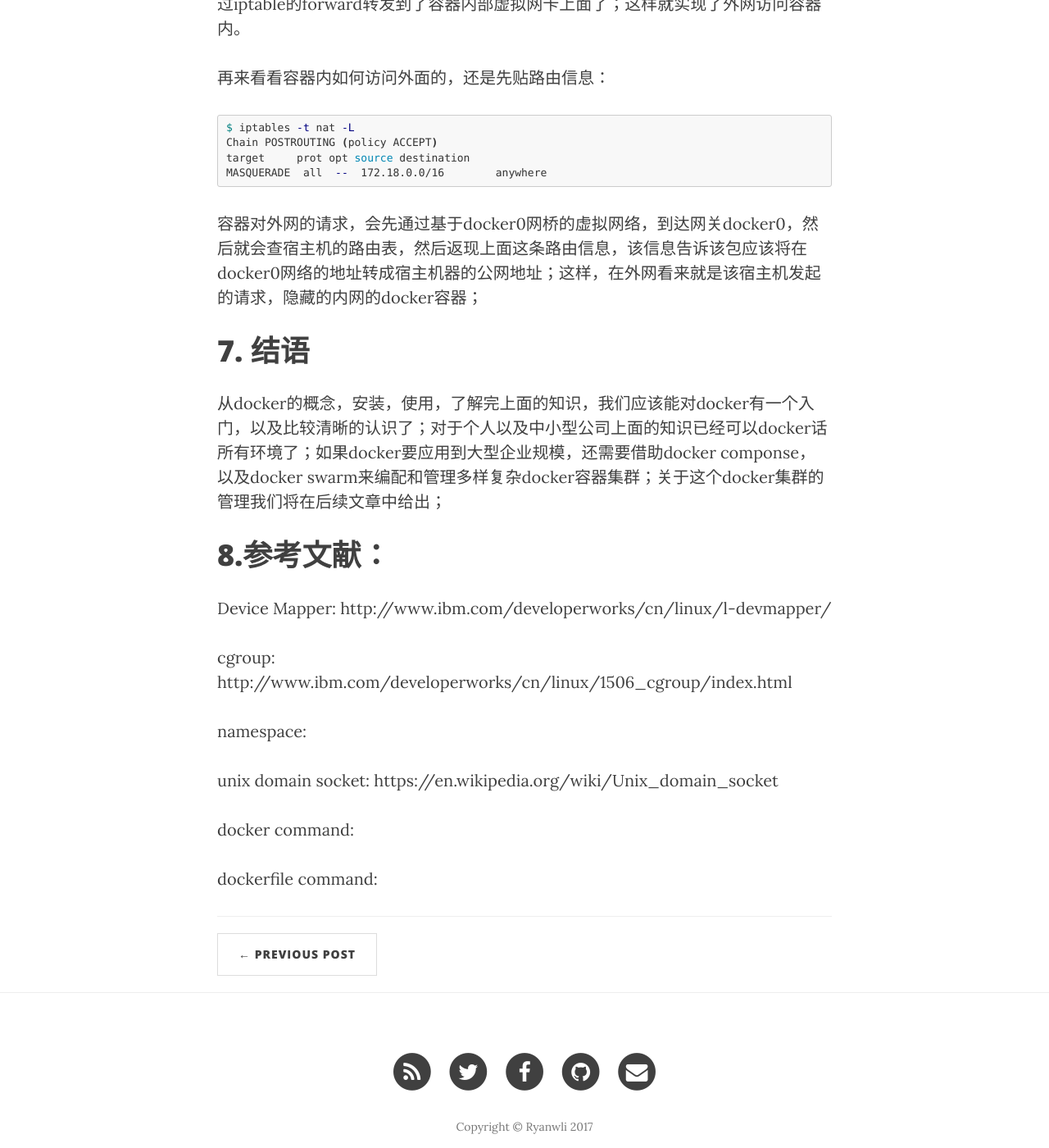
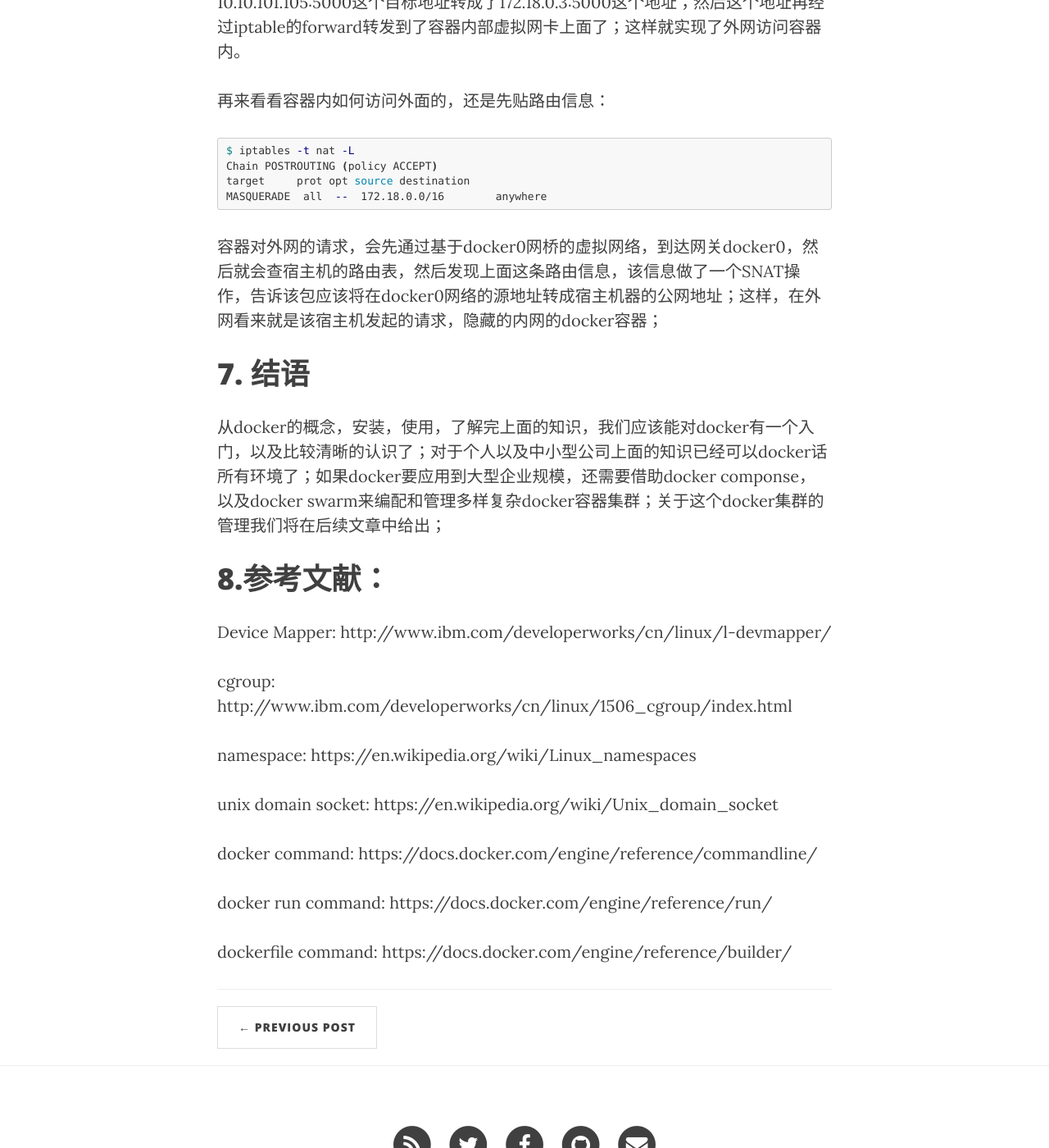
Before and after one commit to ryanwli/ryanwli.github.io, a Jekyll site: the page built from _posts/2016-10-15-docker-inside.md, in a window 1280 px wide and 1400 px high, scrolled down 11709 px. Shown: the whole window at 82% size. Built offline with Jekyll 4.4.1, drawn with Linux system fonts in a browser that asks for light colours; nearby versions of some CDN libraries; some of the changed text lies outside the part shown.

Commit message:
add docker inside

````diff
--- a/_posts/2016-10-15-docker-inside.md
+++ b/_posts/2016-10-15-docker-inside.md
@@ -69,7 +69,7 @@ docker容器，为了避免直接使用镜像而破坏了原有镜像，而使
 - Linux 3.8以上内核；
 - 存储驱动，一般为Device Mapper，实现多个虚拟逻辑磁盘与物理磁盘的映射；
 - 内核必须支持并开启cgroup，该功能实现了将linux系统中进程进行按容器分组；
-- 内核必须支持并开启namespace功能；
+- 内核必须支持并开启namespace功能，该用能用来抽象隔离系统资源的，如文件系统，网络访问等等；
 
 这些前置环境在官方的centos安装好后都是配置好的，只需要检查一下；
 
@@ -355,7 +355,7 @@ target     prot opt source               destination
 MASQUERADE  all  --  172.18.0.0/16        anywhere
 ```
 
-容器对外网的请求，会先通过基于docker0网桥的虚拟网络，到达网关docker0，然后就会查宿主机的路由表，然后返现上面这条路由信息，该信息告诉该包应该将在docker0网络的地址转成宿主机器的公网地址；这样，在外网看来就是该宿主机发起的请求，隐藏的内网的docker容器；
+容器对外网的请求，会先通过基于docker0网桥的虚拟网络，到达网关docker0，然后就会查宿主机的路由表，然后发现上面这条路由信息，该信息做了一个SNAT操作，告诉该包应该将在docker0网络的源地址转成宿主机器的公网地址；这样，在外网看来就是该宿主机发起的请求，隐藏的内网的docker容器；
 
 
 
@@ -371,10 +371,12 @@ Device Mapper: http://www.ibm.com/developerworks/cn/linux/l-devmapper/
 
 cgroup: http://www.ibm.com/developerworks/cn/linux/1506_cgroup/index.html
 
-namespace:
+namespace: https://en.wikipedia.org/wiki/Linux_namespaces
 
 unix domain socket: https://en.wikipedia.org/wiki/Unix_domain_socket
 
-docker command:
+docker command: https://docs.docker.com/engine/reference/commandline/
 
-dockerfile command:
+docker run command: https://docs.docker.com/engine/reference/run/
+
+dockerfile command: https://docs.docker.com/engine/reference/builder/
````
